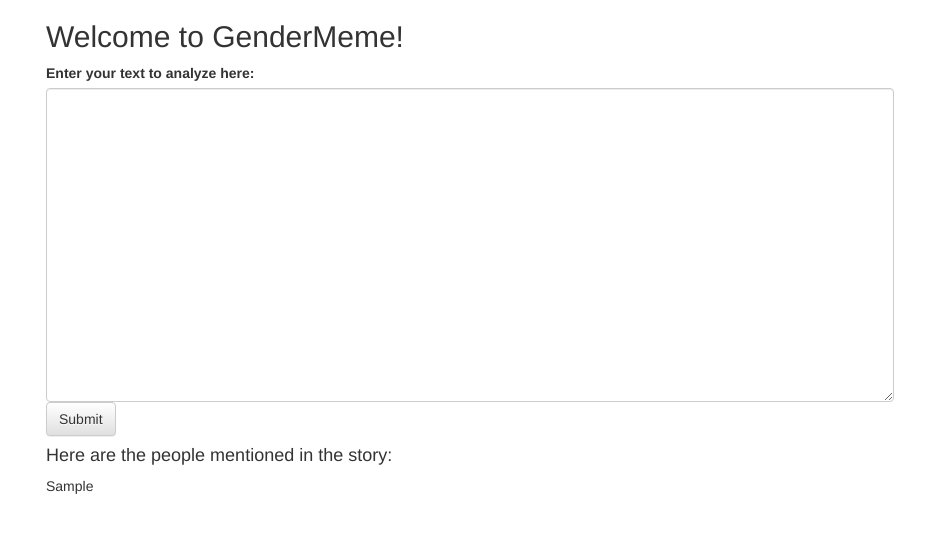
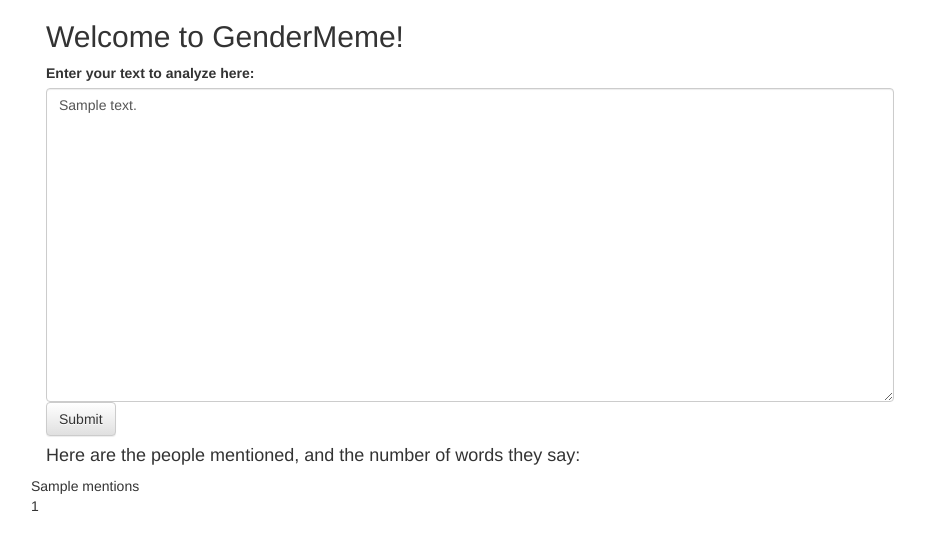
Before and after one commit to viswajithiii/gendermeme, a Django app: template webapp/analyze_gender/article_cruncher/templates/article_cruncher/index.html in a window 1280 px wide. Shown: the top 550 px of the page, without its empty margins (24-949 px from the left). Run offline with Django 3.2, Linux system fonts and the light colour scheme; the template is opened without the code that fills it: most values are stand-ins (such as "Sample title", 1, 10 or a date in 2020); parts of the project's set-up code (start-up, migrations or seed data) failed here and were passed over; some libraries are stand-ins or nearby versions.

Commit message:
Improve webapp; make annotate function more robust

```diff
--- a/analysis/analysis.py
+++ b/analysis/analysis.py
@@ -5,7 +5,6 @@ from utils import get_people_mentioned, get_sources
 
 
 def get_article_info(article_text):
-    article_text = str(article_text)
     ann = nlp_utils.annotate_corenlp(article_text,
                                      annotators=['pos', 'lemma', 'ner', 'parse',
                                                  'depparse', 'parse', 'dcoref',
--- a/webapp/analyze_gender/article_cruncher/templates/article_cruncher/index.html
+++ b/webapp/analyze_gender/article_cruncher/templates/article_cruncher/index.html
@@ -35,15 +35,16 @@
                 <form action="" method="POST" name="cruncher" id="cruncher">
                 {% csrf_token %}
                 <label for="Text to analyze">Enter your text to analyze here:</label>
-                <textarea name="articletext" class="form-control" rows="15"></textarea>
+                <textarea name="articletext" class="form-control" rows="15">{{ article_text }}</textarea>
                 <button type="submit" class="btn btn-default">Submit</button>
                 </form>
             </div>
         </div>
         <div class="row">
             <div class="col-md-9">
-                {% if article_info %} <h4> Here are the people mentioned in the story: </h4> {% endif %}
-                {{ article_info }}
+                {% if article_info %} <h4> Here are the people mentioned, and the number of words they say: </h4> {% endif %}
+                <div class="row"> {{ mentions }} </div>
+                <div class="row"> {{ num_quotes }} </div>
             </div>
         </div>
     <div>
--- a/webapp/analyze_gender/article_cruncher/views.py
+++ b/webapp/analyze_gender/article_cruncher/views.py
@@ -7,7 +7,8 @@ from analysis.analysis import get_article_info
 def index(request):
     if request.method == 'POST':
         print request.POST
-        article_info = get_article_info(request.POST['articletext'])
+        article_text = request.POST['articletext']
+        article_info = get_article_info(article_text)
         mentions = article_info[0]
-        num_quotes = article_info[1]
+        num_quotes = {k: len(v) for k, v in article_info[1].iteritems()}
     return render(request, 'article_cruncher/index.html', locals())
```
Also changed, not shown: nlp/utils.py (+9 -0 lines).
